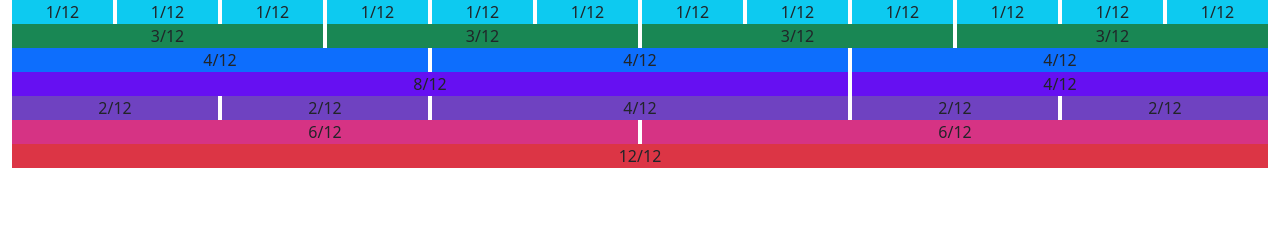
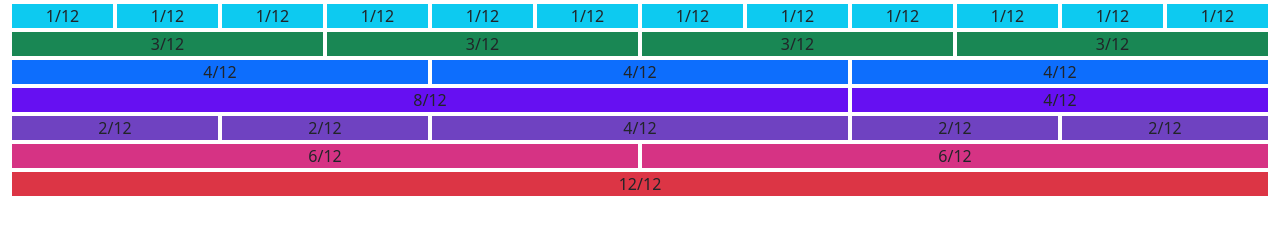
Before and after one commit to MunchQuim/enfocat, a website: page bootstrap/ejercicio_153.html in a window 1280 px wide. Drawn offline with Linux system fonts and the light colour scheme.

Commit message:
terminado ahora si que si 153

```diff
--- a/bootstrap/ejercicio_153.html
+++ b/bootstrap/ejercicio_153.html
@@ -11,7 +11,7 @@
 
 <body class="h-100">
   <section class="container-fluid h-100 text-center">
-    <div class="row gx-1">
+    <div class="my-1 row gx-1">
       <div class="col">
         <div class=" bg-info">1/12</div>
       </div>
@@ -50,7 +50,7 @@
       </div>
     </div>
 
-    <div class="row gx-1">
+    <div class="my-1 row gx-1">
       <div class="col">
         <div class="bg-success">3/12</div>
       </div>
@@ -64,7 +64,7 @@
         <div class="bg-success">3/12</div>
       </div>
     </div>
-    <div class="row gx-1">
+    <div class="my-1 row gx-1">
       <div class="col">
         <div class="bg-primary">4/12</div>
       </div>
@@ -75,7 +75,7 @@
         <div class="bg-primary">4/12</div>
       </div>
     </div>
-    <div class="row gx-1">
+    <div class="my-1 row gx-1">
       <div class="col-8">
         <div class="bg-indigo">8/12</div>
       </div>
@@ -83,7 +83,7 @@
         <div class="bg-indigo">4/12</div>
       </div>
     </div>
-    <div class="row gx-1">
+    <div class="my-1 row gx-1">
       <div class="col">
         <div class="bg-purple">2/12</div>
       </div>
@@ -100,7 +100,7 @@
         <div class="bg-purple">2/12</div>
       </div>
     </div>
-    <div class="row gx-1">
+    <div class="my-1 row gx-1">
       <div class="col">
         <div class="bg-pink">6/12</div>
       </div>
@@ -108,7 +108,7 @@
         <div class="bg-pink">6/12</div>
       </div>
     </div>
-    <div class="row gx-1">
+    <div class="my-1 row gx-1">
       <div class="col">
         <div class="bg-danger">12/12</div>
       </div>
```
